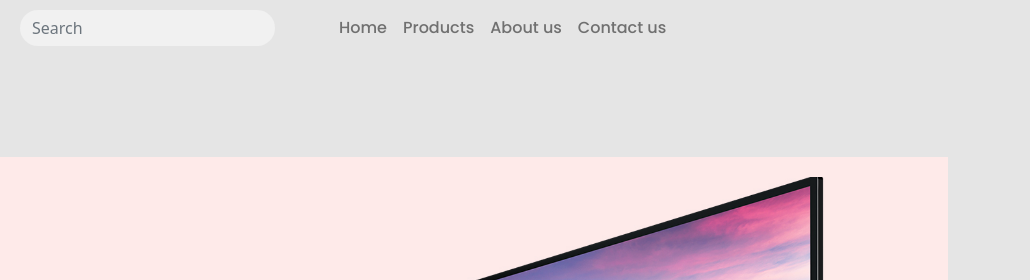
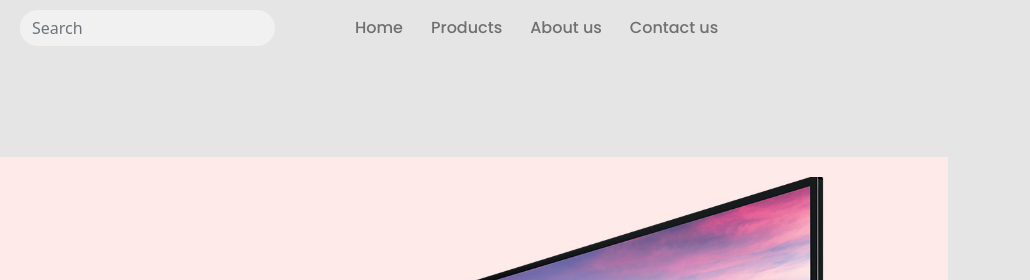
Before and after one commit to Limon-0007/panda-commerce, a plain HTML site: page index.html in a window 1280 px wide. Shown: the top 280 px of the page, 250-1280 px from the left. Drawn offline with nearby package versions, Linux system fonts and the light colour scheme.

Commit message:
added site resources

```diff
--- a/style.css
+++ b/style.css
@@ -31,14 +31,25 @@ body {
 }
 
 .nav-link {
+  box-shadow: inset 0 0 0 0 #54b3d6;
+  margin: 0 -.25rem;
+  padding: 0 .25rem;
+  font-family: "poppins", sans-serif;
+  font-weight: 500;
+  font-size: 15px;
+  text-decoration: none;
+  color: #000000;
+  transition: 0.7s;
   font-family: "Poppins", sans-serif;
   font-size: 16px;
   font-weight: 500;
   color: #707070;
+  margin-left: 1rem;
 }
 
 .nav-link:hover {
-  color: #ff136f;
+  box-shadow: inset 100px 0 0 0 #54b3d6;
+  color: white;
 }
 
 /* carousel item starts from here */
```
